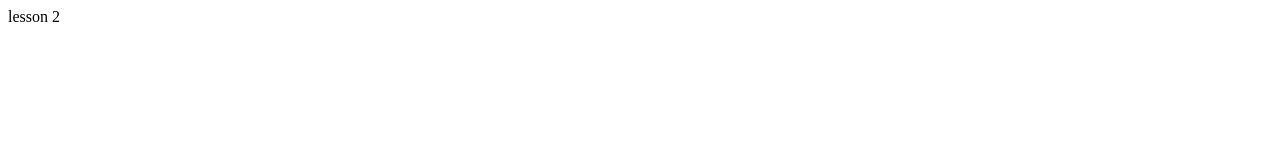
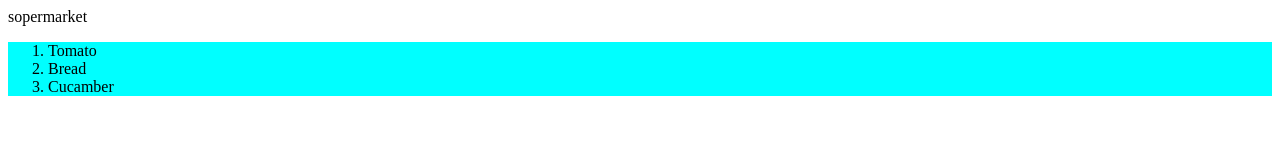
Before and after one commit to avibargig/lesson2, a plain HTML site: page index.html in a window 1280 px wide. Drawn offline with Linux system fonts and the light colour scheme.

Commit message:
first commit

```diff
--- a/index.html
+++ b/index.html
@@ -2,10 +2,16 @@
 <html>
 <head>
     <title>Lesson 2</title>
+    <link rel="stylesheet" href="style.css">
 
 </head>
 <body>
-<h1\>lesson 2</h1>
+<h1\>sopermarket</h1>
+<ol>
+    <li>Tomato</li>
+    <li>Bread</li>
+    <li>Cucamber</li>
+</ol>
 </body>
 
 
--- /dev/null
+++ b/style.css
@@ -0,0 +1,3 @@
+ol {
+    background-color: aqua;
+}
```
